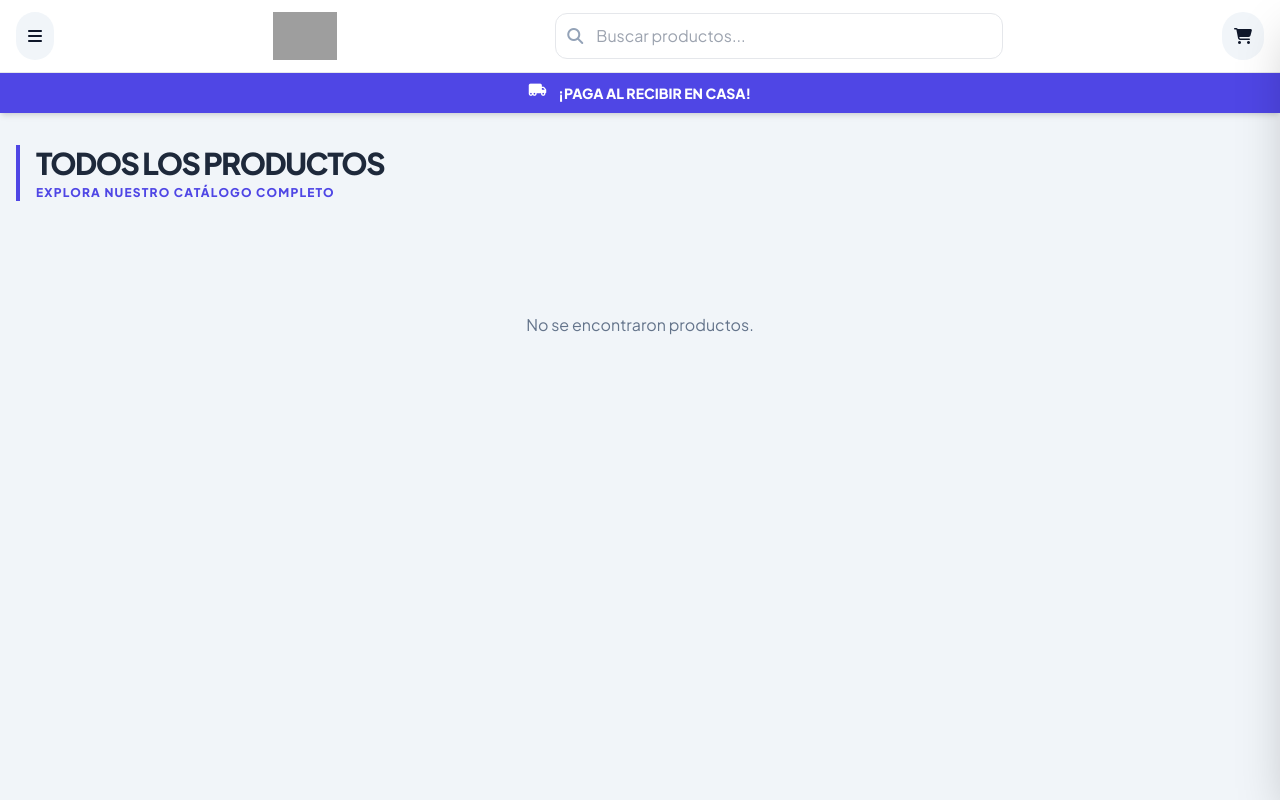
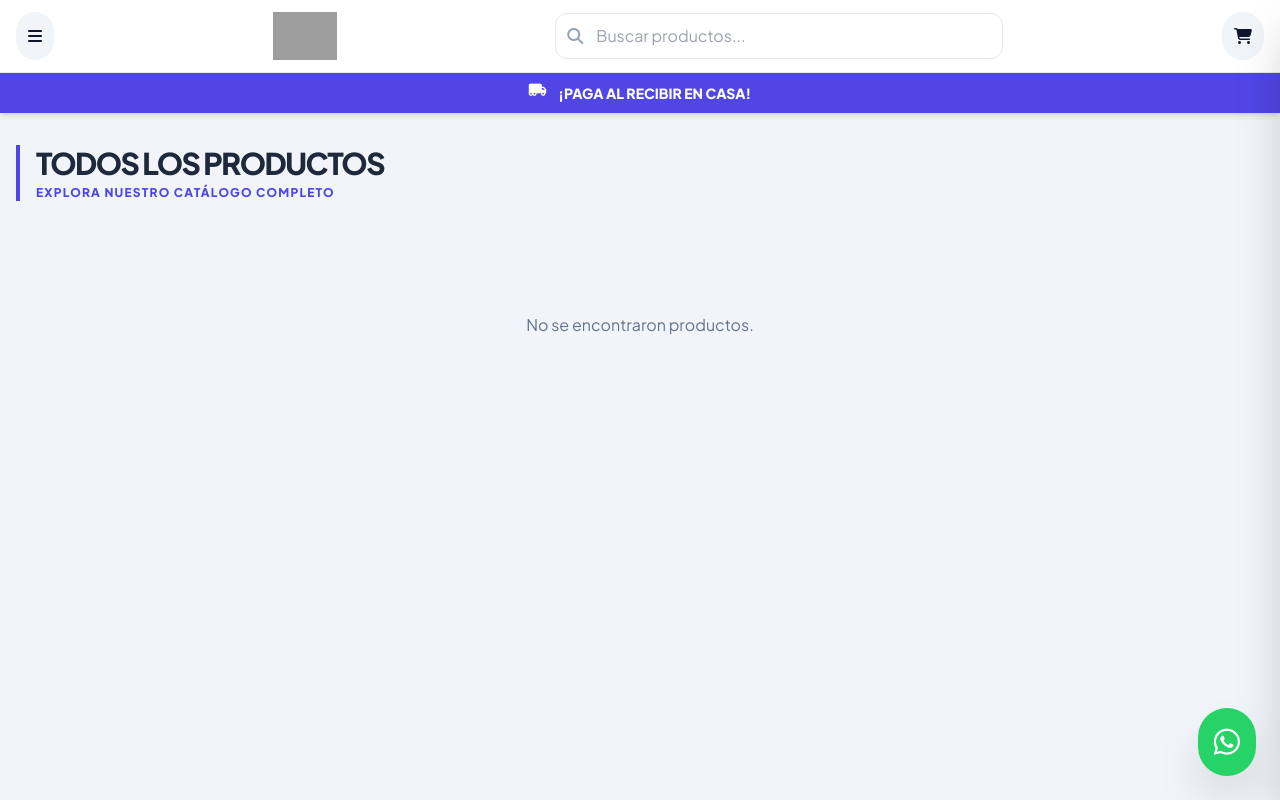
Before and after one commit to Deyson20/DeyXpress, a plain HTML site: page index.html in a window 1280 px wide. Shown: the top 800 px of the page. Drawn offline with nearby package versions, Linux system fonts and the light colour scheme; no server answers; grey boxes are pictures that could not be loaded.

Commit message:
Add files via upload

```diff
--- a/index.html
+++ b/index.html
@@ -449,6 +449,12 @@
     <script src="https://cdnjs.cloudflare.com/ajax/libs/sql.js/1.6.2/sql-wasm.min.js"></script>
     <script src="google-sheets.js"></script>
     <script src="app.js"></script>
+
+    <a href="https://wa.me/573159403286?text=Hola,%20estoy%20interesado%20en%20un%20producto%20de%20la%20tienda" target="_blank" class="fixed bottom-6 right-6 z-[999] bg-[#25D366] hover:bg-[#128C7E] text-white p-4 rounded-full shadow-2xl transition-all duration-300 hover:scale-110 flex items-center justify-center">
+        <i class="fab fa-whatsapp text-3xl"></i>
+    </a>
+
+
 </body>
 
 </html>
```
